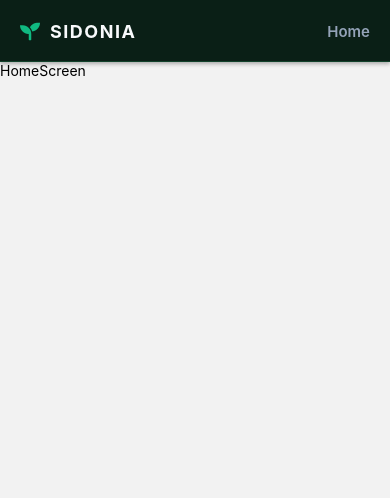
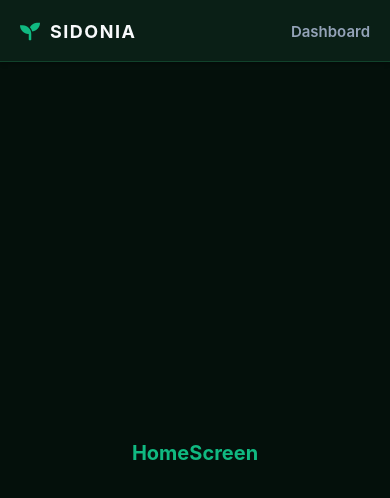
Before and after one commit to Global-Solution-Space/Mobile-Application-Development, a React Native app: screen /Home in a window 390 px wide. Shown: the top 498 px of the page. Built offline with nearby package versions, Linux system fonts and the light colour scheme.

Commit message:
feat: cria estrutura base das telas de Home, Lotes, Cadastro, Estoque e Perfil

```diff
--- a/src/screens/Home/HomeScreen.tsx
+++ b/src/screens/Home/HomeScreen.tsx
@@ -1,11 +1,32 @@
-import { Text, View } from "react-native";
-import { Header } from "../../components/Header";
+import React from 'react';
+import { View, Text, StyleSheet } from 'react-native';
+import { Header } from '../../components/Header';
 
 export function HomeScreen() {
     return (
-        <View>
-            <Header title="Home" />
-            <Text>HomeScreen</Text>
+        <View style={styles.container}>
+            <Header title="Dashboard" />
+
+            <View style={styles.content}>
+                <Text style={styles.title}>HomeScreen</Text>
+            </View>
         </View>
     );
 }
+
+const styles = StyleSheet.create({
+    container: {
+        flex: 1,
+        backgroundColor: '#04100B'
+    },
+    content: {
+        flex: 1,
+        justifyContent: 'center',
+        alignItems: 'center'
+    },
+    title: {
+        color: '#10B981',
+        fontSize: 20,
+        fontWeight: 'bold'
+    }
+});
```
Also changed, not shown: src/screens/Cadastro/CadastroScreen.tsx (added, +21 -0 lines), src/screens/Estoque/EstoqueScreen.tsx (added, +21 -0 lines), src/screens/Lotes/LotesScreen.tsx (added, +21 -0 lines), src/screens/Perfil/PerfilScreen.tsx (added, +21 -0 lines).
